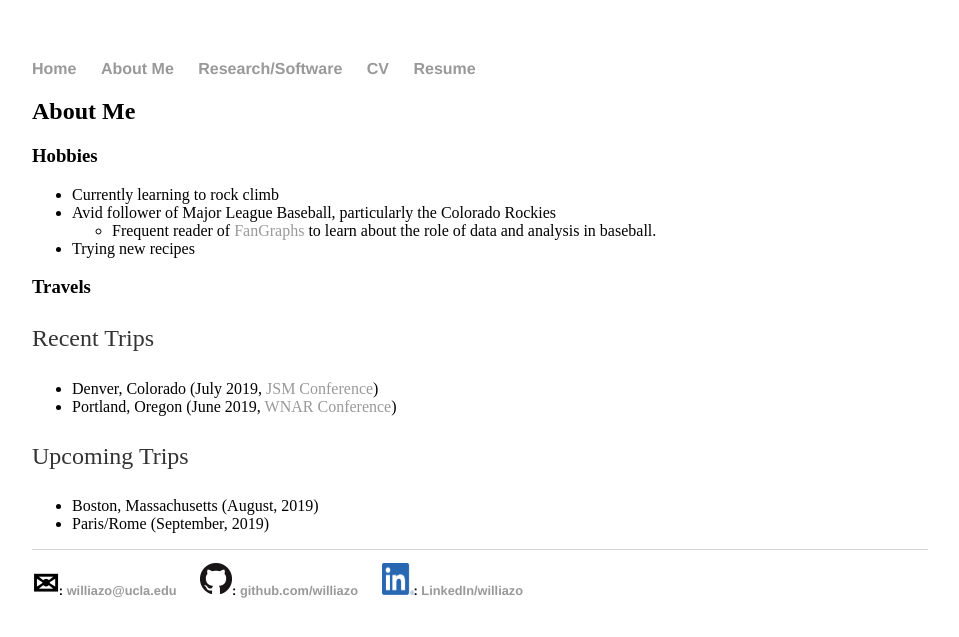
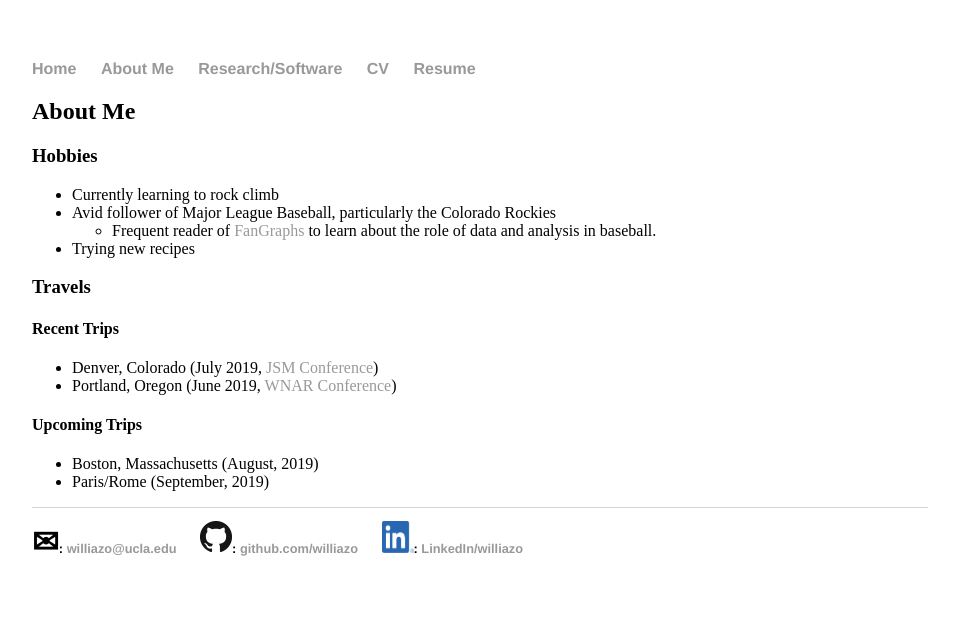
Before and after one commit to williazo/williazo.github.io, a Jekyll site: the page built from aboutme.md, in a window 1280 px wide. Shown: the top 637 px of the page, without its empty margins (160-1119 px from the left). Built offline with Jekyll 4.4.1, drawn with Linux system fonts in a browser that asks for light colours.

```diff
--- a/aboutme.md
+++ b/aboutme.md
@@ -10,10 +10,10 @@ title: aboutme
 - Trying new recipes
 
 ### Travels
-Recent Trips
+#### Recent Trips
 - Denver, Colorado (July 2019, [JSM Conference](https://ww2.amstat.org/meetings/jsm/2019/))
 - Portland, Oregon (June 2019, [WNAR Conference](http://www.wnar.org/Past-Meetings))
 
-Upcoming Trips
+#### Upcoming Trips
 - Boston, Massachusetts (August, 2019)
 - Paris/Rome (September, 2019)
```
